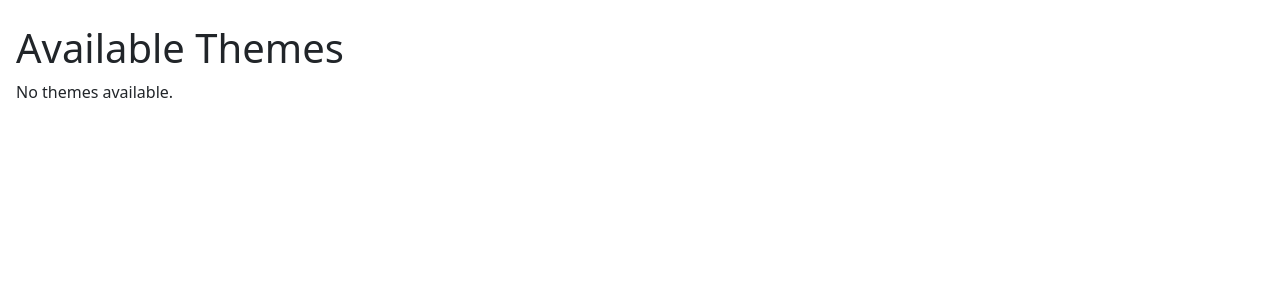
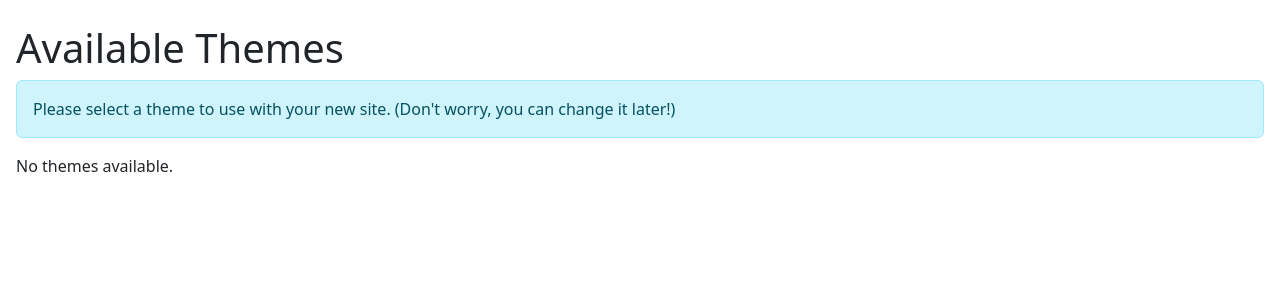
Before and after one commit to veselosky/django-hugo, a Django app: a page that uses src/django_hugo/templates/hugo/themes/theme_list.html in a window 1280 px wide. Shown: the part 89-389 px from the top of the page. Run offline with Django 5.2, Linux system fonts and the light colour scheme; the visitor is signed in with stand-in values (Sample User, id 1); data that the repository does not hold is empty.

Commit message:
First approximation of working theme browser

```diff
--- a/src/django_hugo/sites/models.py
+++ b/src/django_hugo/sites/models.py
@@ -85,7 +85,6 @@ class HugoSite(models.Model):
     )
     base_url = models.URLField(
         _("base URL"),
-        blank=True,
         help_text=_("Base URL for the Hugo site (used in metadata and links)"),
     )
     title = models.CharField(
--- a/src/django_hugo/templates/hugo/hugo.toml.txt
+++ b/src/django_hugo/templates/hugo/hugo.toml.txt
@@ -6,8 +6,8 @@ title = '{{ site.title }}'
 theme = '{{ site.theme }}'
 
 disableLiveReload = true
-enableEmoji = {{ site.enable_emoji }}
-enableRobotsTXT = {{ site.enable_robots }}
+enableEmoji = {{ site.enable_emoji|lower }}
+enableRobotsTXT = {{ site.enable_robots|lower }}
 pluralizeListTitles = false
 
 [pagination]
--- a/src/django_hugo/templates/hugo/sites/site_list.html
+++ b/src/django_hugo/templates/hugo/sites/site_list.html
@@ -1,7 +1,7 @@
 {% extends "hugo/hugo_base.html" %}
 {% block content %}
 <h1>Your Sites</h1>
-<p><a href="{% url 'hugo:site_create' %}" class="btn btn-success">Create New Site</a>
+<p><a href="{% url 'hugo:themes' %}?next=hugo:site_create" class="btn btn-success">Create New Site</a>
 </p>
 <table class="table table-striped">
   <thead>
--- a/src/django_hugo/templates/hugo/themes/theme_list.html
+++ b/src/django_hugo/templates/hugo/themes/theme_list.html
@@ -1,6 +1,19 @@
 {% extends "hugo/hugo_base.html" %}
 {% block content %}
 <h1>Available Themes</h1>
+{% if next == "hugo:site_create" %}
+  <p class="alert alert-info">
+    Please select a theme to use with your new site. (Don't worry, you can change it later!)
+  </p>
+{% elif next %}
+  <p class="alert alert-info">
+    Select a new theme to use with your site.
+  </p>
+{% else %}
+  <p class="alert alert-info">
+    Browse the available themes below.
+  </p>
+{% endif %}
 <div class="themes d-flex gap-3">
   {% for theme in themes %}
     <div class="card" style="width: 450px;">
@@ -16,10 +29,18 @@
         <h2 class="card-title">{{ theme.name }}</h2>
         <p class="card-text">{{ theme.description }}</p>
         {% if theme.demosite %}
-          <a href="{{ theme.demosite }}" class="btn btn-secondary" target="_blank">View Demo Site</a>
+          <a
+            href="{{ theme.demosite }}"
+            class="btn btn-secondary"
+            target="_blank"
+            aria-label="View Demo Site for {{ theme.name }}"
+            >View Demo Site</a>
         {% endif %}
         {% if next %}
-          <a href="{% url next next_args %}" class="btn btn-primary">Select {{ theme.name }}</a>
+          <a
+            href="{{ next_url }}{% querystring next=None theme=theme.id %}"
+            class="btn btn-primary"
+            >Select {{ theme.name }}</a>
         {% endif %}
       </div>
     </div>
--- a/src/django_hugo/themes/views.py
+++ b/src/django_hugo/themes/views.py
@@ -15,6 +15,7 @@
 # along with this package.  If not, see <https://www.gnu.org/licenses/>.
 import logging
 
+from django.urls import reverse
 from django.views.generic import ListView
 
 from django_hugo.themes.models import HugoTheme
@@ -51,12 +52,9 @@ class ThemeBrowserView(ListView):
             next_args = self.request.GET.get("next_args", "")
             next_args_list = next_args.split(",") if next_args else []
             try:
-                next_url = self.request.resolver_match.reverse(
-                    next_view, args=next_args_list
-                )
+                next_url = reverse(next_view, args=next_args_list)
             except Exception:
                 # If the reverse fails, log the error and set next_url to None
-                # You might want to log this error using your logging framework
                 logger.exception(
                     "Error reversing URL for view `%s` with args `%s`",
                     next_view,
@@ -67,5 +65,7 @@ class ThemeBrowserView(ListView):
             next_url = None
         # Add the next URL to the context
         if next_url:
-            context["next"] = next_url
+            context["next"] = next_view
+            context["next_args"] = next_args
+            context["next_url"] = next_url
         return context
```
Also changed, not shown: src/django_hugo/sites/views.py (+11 -0 lines), src/django_hugo/migrations/0001_initial.py.
